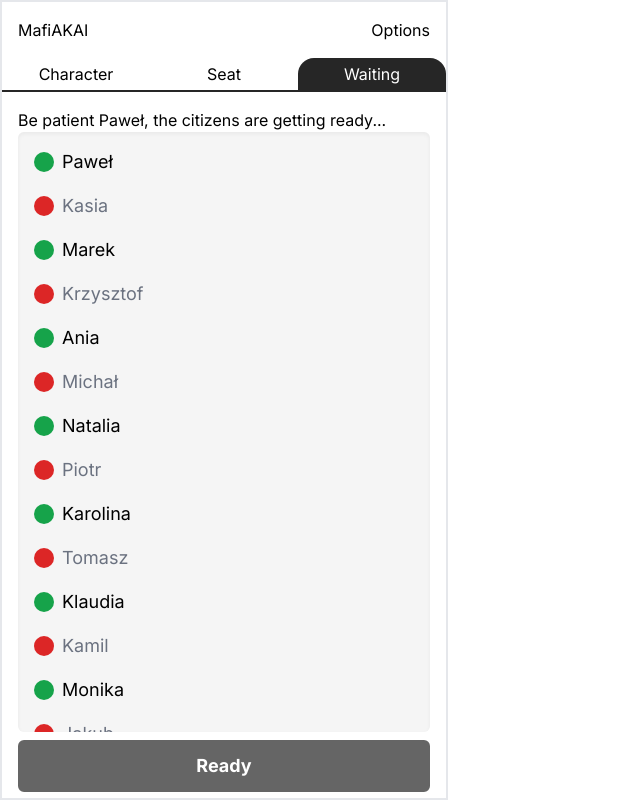
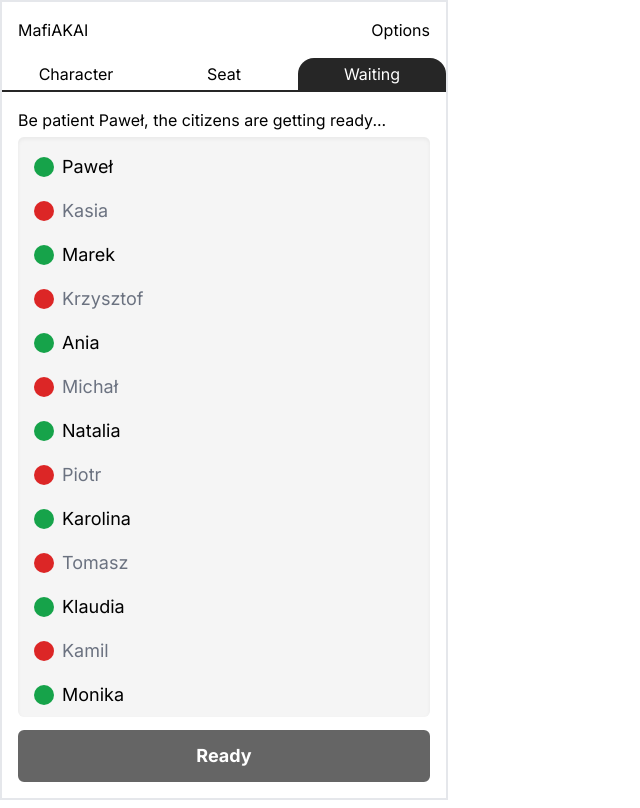
Before and after one commit to akai-org/mafiakai, a React (Vite) app in the folder client/: page / in a window 1280 px wide. Both pictures are taken after a click on the button "Waiting". Shown: the whole page, without its empty margins (0-640 px from the left). Built offline with nearby package versions, Linux system fonts and the light colour scheme.

Commit message:
Minor fix in player list height

```diff
--- a/client/src/pages/Lobby/Waiting.tsx
+++ b/client/src/pages/Lobby/Waiting.tsx
@@ -42,7 +42,7 @@ function Waiting({ playername }: WaitingProps) {
   return (
     <div className="flex h-full w-full flex-col justify-between p-4">
       <p>Be patient {player.name}, the citizens are getting ready...</p>
-      <div className="flex max-h-[calc(100vh-200px)] flex-col overflow-y-auto rounded-md bg-neutral-100 px-4 shadow-inner">
+      <div className="flex max-h-[calc(100vh-220px)] flex-col overflow-y-auto rounded-md bg-neutral-100 px-4 shadow-inner">
         <DisplayPlayers
           players={[
             player.name,
```
